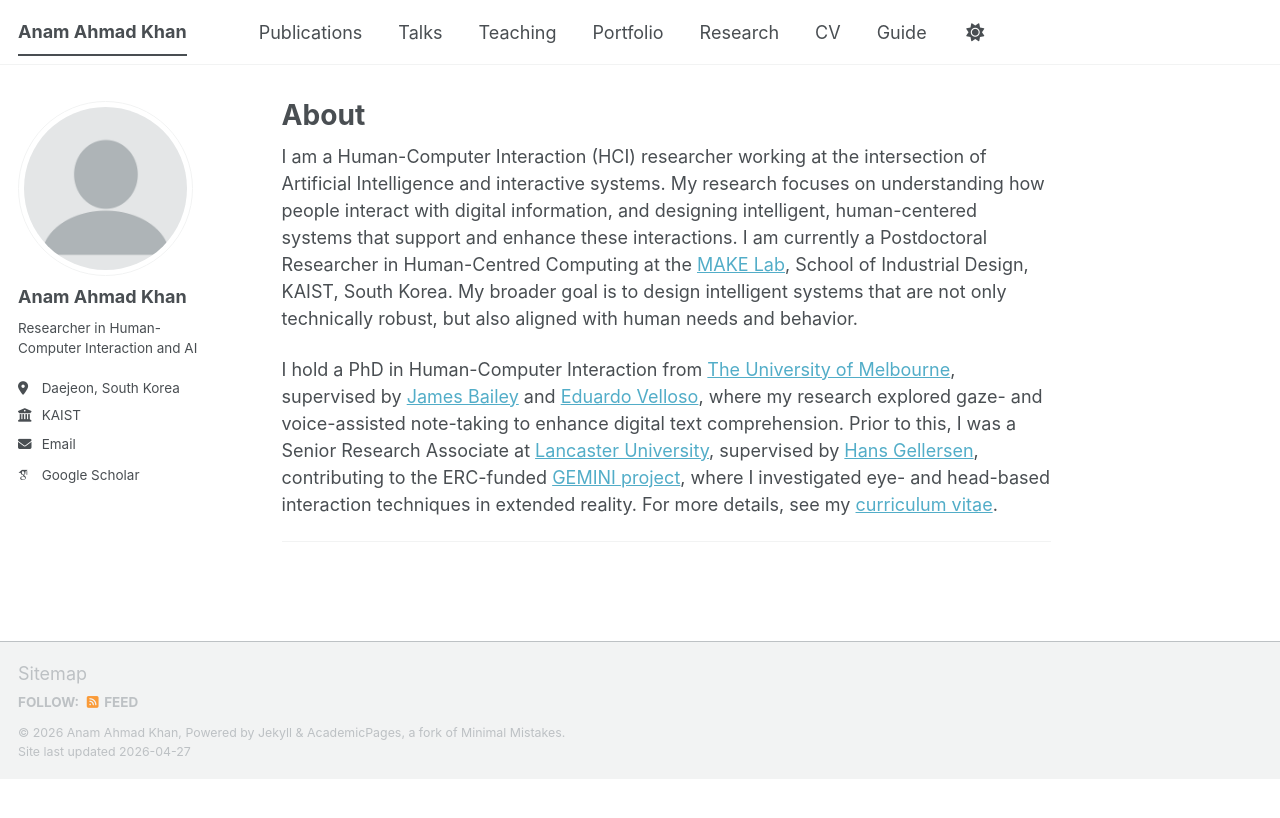
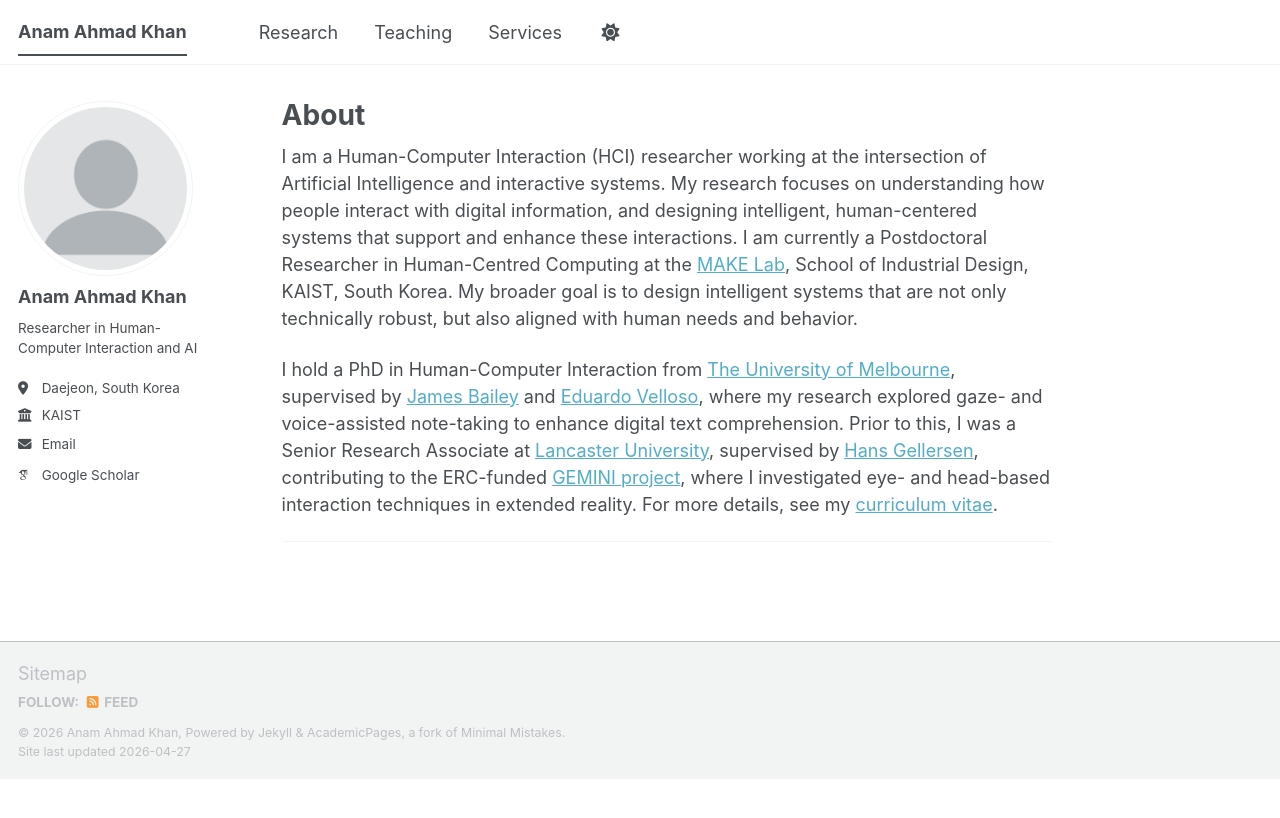
Before and after one commit to khananamahmad3-max/anamkhan.github.io, a Jekyll site: the page built from _pages/about.md, in a window 1280 px wide. Shown: the top 818 px of the page. Built offline with Jekyll 4.4.1, drawn with Linux system fonts in a browser that asks for light colours; some web fonts are replaced; a script bundle is joined from its source files by our own code; library files that are not in the unit come from our copies.

Commit message:
Update navigation.yml

```diff
--- a/_data/navigation.yml
+++ b/_data/navigation.yml
@@ -8,26 +8,12 @@
 #      Markdown formatted page while the second is generated using JSON.
 
 main:
-  - title: "Publications"
-    url: /publications/
 
-  - title: "Talks"
-    url: /talks/
+  - title: "Research"
+    url: /research/
 
   - title: "Teaching"
     url: /teaching/
 
-  - title: "Portfolio"
+  - title: "Services"
     url: /portfolio/
-
-  - title: "Research"
-    url: /research/
-
-  - title: "CV"
-    url: /cv/
-
-  # - title: "CV"
-  #   url: /cv-json/
-
-  - title: "Guide"
-    url: /markdown/
```
